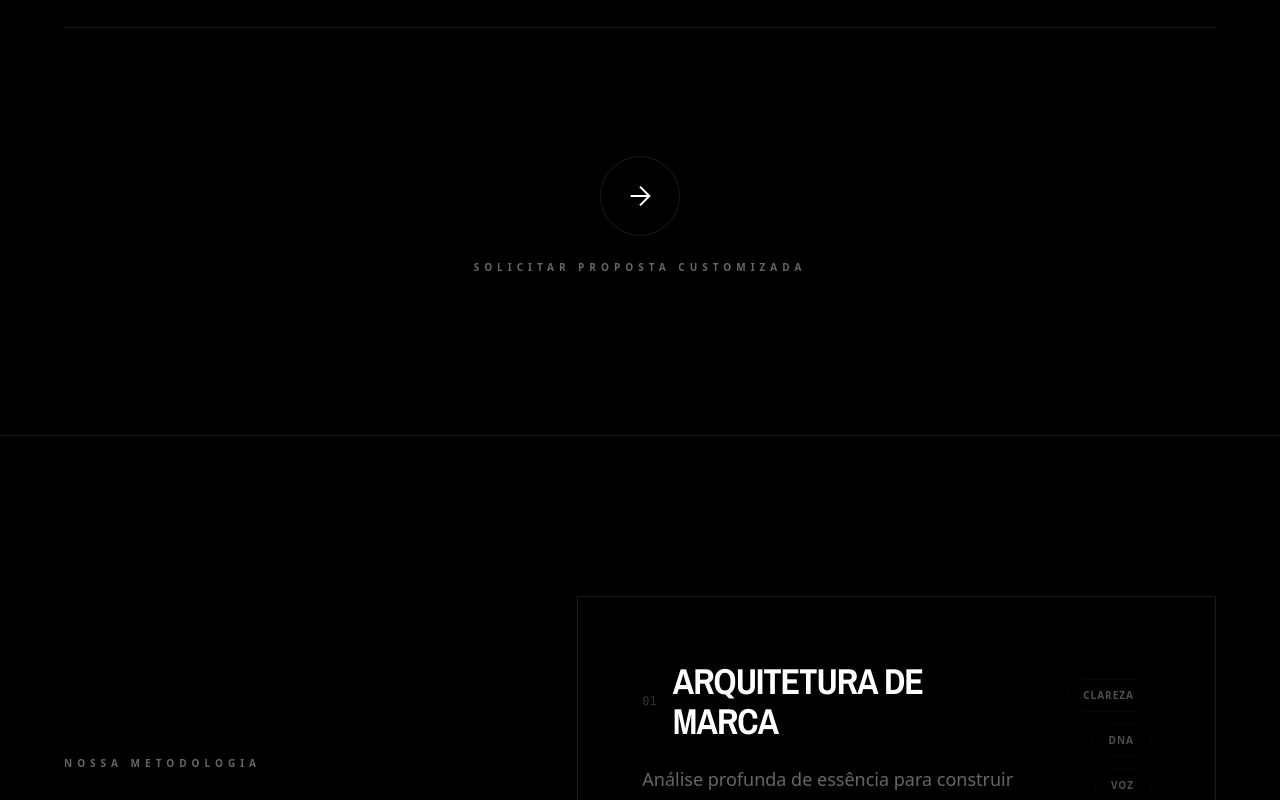
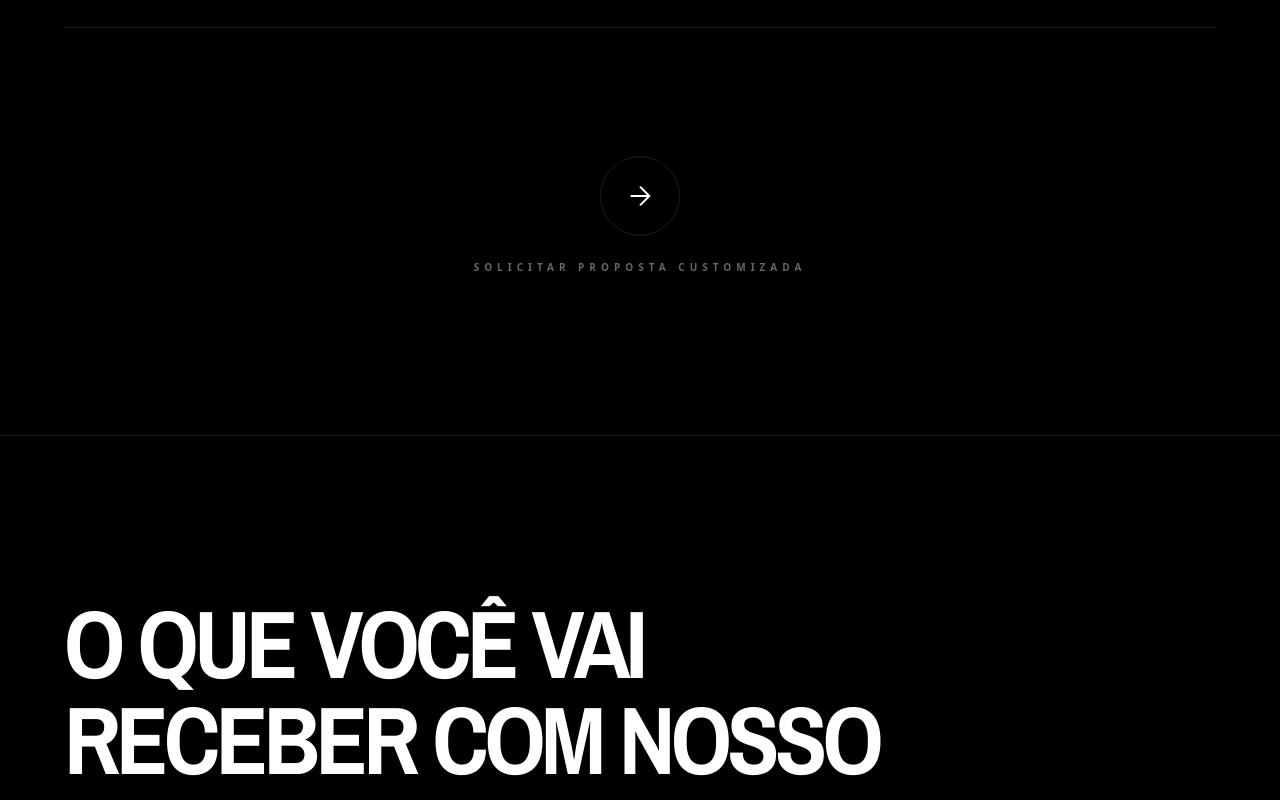
Before and after one commit to p7agency/pagina-p7, a React (Vite) app: page / in a window 1280 px wide. Shown: the part 11200-12000 px from the top of the page. Built offline with nearby package versions, Linux system fonts and the light colour scheme.

Commit message:
Replace Expertise section with new layout and copy for O que voce vai receber

```diff
--- a/components/Expertise.tsx
+++ b/components/Expertise.tsx
@@ -1,71 +1,83 @@
 import React from 'react';
 
-const steps = [
+const deliverables = [
   {
-    code: "01",
-    title: "Arquitetura de Marca",
-    desc: "Análise profunda de essência para construir pilares de autoridade inquestionáveis.",
-    tags: ["CLAREZA", "DNA", "VOZ"]
+    id: "01",
+    title: "No Posicionamento",
+    items: [
+      "Clareza de proposta de valor",
+      "Definição de persona e diferenciais",
+      "Estrutura de comunicação, narrativa e pilares da marca"
+    ]
   },
   {
-    code: "02",
-    title: "DESIGN DE PERCEPÇÃO",
-    desc: "Transformamos estratégia em visual de elite que comunica valor antes da primeira palavra.",
-    tags: ["ESTÉTICA", "RITMO", "SOFISTICAÇÃO"]
+    id: "02",
+    title: "No Conteúdo",
+    items: [
+      "Linha editorial definida",
+      "Roteiros e estrutura de conteúdo",
+      "Edição, postagens e análise de métricas"
+    ]
   },
   {
-    code: "03",
-    title: "ECOSSISTEMA DE CONVERSÃO",
-    desc: "A união entre tráfego qualificado e conteúdo magnético para gerar desejo real.",
-    tags: ["ESCALA", "RETENÇÃO", "ROI"]
+    id: "03",
+    title: "No Branding",
+    items: [
+      "Identidade visual alinhada",
+      "Direção criativa de imagem e vídeos",
+      "Padrão estético da marca"
+    ]
+  },
+  {
+    id: "04",
+    title: "Nos Produtos / Ofertas",
+    items: [
+      "Estrutura de ofertas organizada",
+      "Clareza na proposta de valor",
+      "Argumentos de venda definidos"
+    ]
+  },
+  {
+    id: "05",
+    title: "No Funil de Vendas",
+    items: [
+      "Jornada do cliente estruturada",
+      "Processo de conversão definido",
+      "Base para aumento de vendas"
+    ]
   }
 ];
 
 const Expertise: React.FC = () => {
   return (
-    <section id="expertise" className="py-24 md:py-40 px-6 md:px-16 bg-black text-white border-b border-white/10 relative overflow-hidden">
+    <section id="entregas" className="py-24 md:py-40 px-6 md:px-16 bg-black text-white border-b border-white/10 relative overflow-hidden">
       <div className="max-w-7xl mx-auto">
-        <div className="grid grid-cols-1 lg:grid-cols-12 gap-12 lg:gap-20 items-start">
-
-          <div className="lg:col-span-5 lg:sticky lg:top-40">
-            <p className="text-[10px] uppercase font-bold text-white/40 mb-6 md:mb-8 tracking-[0.5em]">NOSSA METODOLOGIA</p>
-            <h2 className="text-4xl md:text-8xl font-[900] font-condensed uppercase leading-[0.9] md:leading-[0.8] mb-8 lg:mb-12">
-              O RESULTADO<br />É FRUTO DA<br />
-              <span className="text-white/20">ESTRATÉGIA.</span>
+        <div className="mb-24 md:mb-32">
+          <h2 className="text-5xl md:text-8xl font-condensed uppercase tracking-tighter leading-[0.85] max-w-4xl">
+            O QUE VOCÊ VAI RECEBER COM NOSSO TRABALHO?
           </h2>
         </div>
 
-          <div className="lg:col-span-7 space-y-4 md:space-y-6">
-            {steps.map((step, index) => (
+        <div className="grid grid-cols-1 sm:grid-cols-2 lg:grid-cols-3 gap-6 md:gap-8">
+          {deliverables.map((item, index) => (
             <div
               key={index}
-                className="group relative border border-white/10 p-8 md:p-16 hover:border-white transition-all duration-700 bg-white/0 hover:bg-white/5 cursor-default"
+              className="group border border-white/10 p-8 md:p-12 hover:bg-white hover:text-black transition-all duration-700 cursor-default flex flex-col"
             >
-                <div className="flex flex-col md:flex-row justify-between gap-8">
-                  <div className="space-y-4 md:space-y-6 flex-1">
-                    <div className="flex items-center gap-4">
-                      <span className="text-[10px] md:text-xs font-mono text-white/20 group-hover:text-white">{step.code}</span>
-                      <h3 className="text-2xl md:text-4xl font-[900] font-condensed uppercase tracking-tight">
-                        {step.title}
-                      </h3>
+              <div className="flex items-center gap-4 mb-10">
+                <span className="text-xl font-mono opacity-20 group-hover:opacity-100 transition-opacity">[{item.id}]</span>
+                <h3 className="text-3xl font-condensed uppercase tracking-tight">{item.title}</h3>
               </div>
-                    <p className="text-white/40 group-hover:text-white transition-colors text-base md:text-lg leading-relaxed max-w-md">
-                      {step.desc}
-                    </p>
-                  </div>
-
-                  <div className="flex flex-wrap md:flex-col gap-2 md:gap-3 justify-start md:justify-center md:items-end">
-                    {step.tags.map(tag => (
-                      <span key={tag} className="text-[9px] md:text-[10px] font-bold uppercase tracking-widest border border-white/10 px-3 md:px-4 py-1.5 md:py-2 rounded-full opacity-30 group-hover:opacity-100 group-hover:border-white/40 transition-all">
-                        {tag}
-                      </span>
+              <ul className="space-y-4 opacity-60 group-hover:opacity-100 transition-opacity duration-500 flex-1">
+                {item.items.map((bullet, idx) => (
+                  <li key={idx} className="text-sm font-medium leading-relaxed flex items-start gap-3">
+                    <span className="mt-1.5 w-1.5 h-1.5 rounded-full bg-current opacity-50 flex-shrink-0"></span>
+                    <span>{bullet}</span>
+                  </li>
                 ))}
-                  </div>
-                </div>
+              </ul>
             </div>
           ))}
-          </div>
-
         </div>
       </div>
     </section>
```
Also changed, not shown: p7agency.html (+39 -0 lines). Lines whose indentation alone changed are shown as unchanged.
